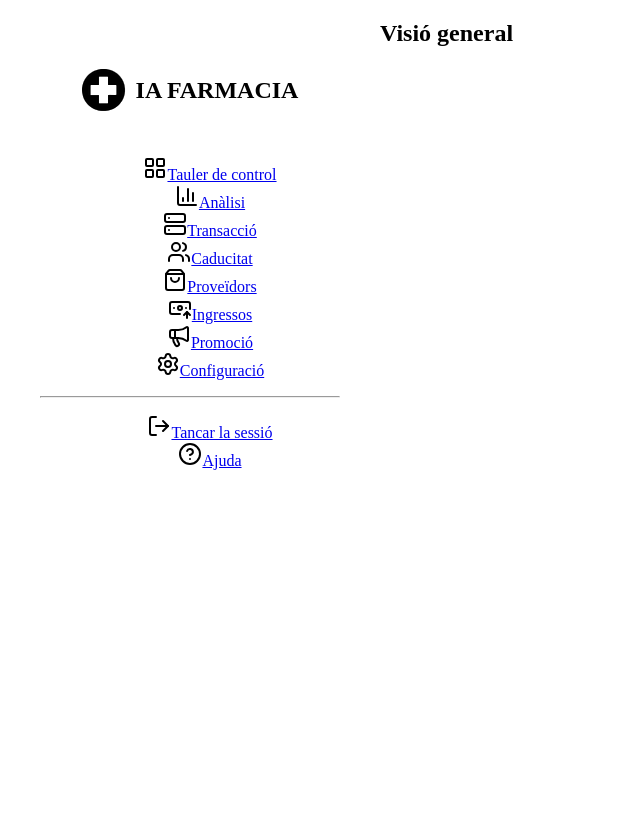
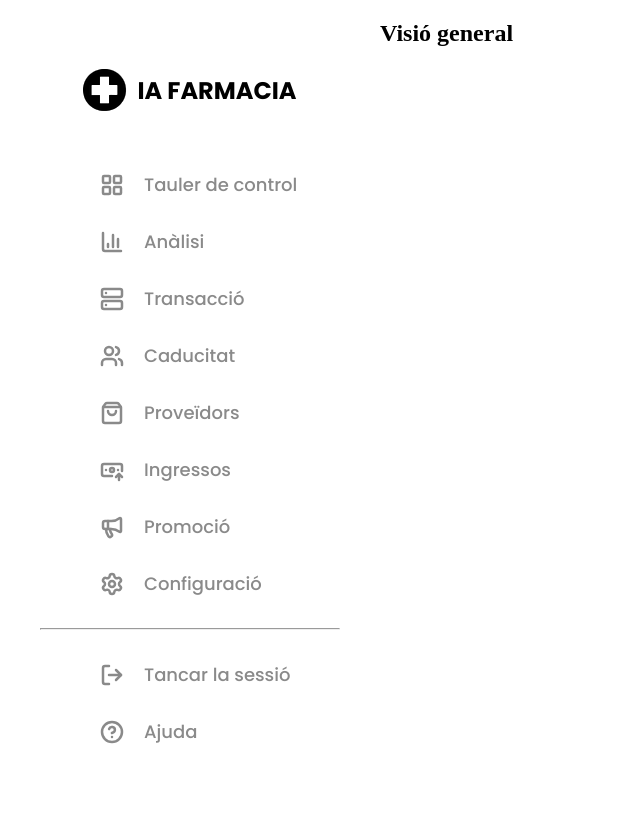
Before and after one commit to GavinCartier/pharmaceutical-ai, a Flask app: page / in a window 1280 px wide. Shown: the whole page, without its empty margins (0-640 px from the left). Before the commit the page ends 470 px from the top, so only its background shows below. Run offline with Flask 3, Linux system fonts and the light colour scheme.

Commit message:
sidebar finish

```diff
--- a/static/css/styles.css
+++ b/static/css/styles.css
@@ -8,6 +8,7 @@ body {
 .sidebar {
     padding: 40px;
     width: 300px;
+    font-family: 'Poppins', sans-serif;
 }
 
 .sidebar-top {
@@ -25,5 +26,23 @@ body {
 
 .sidebar-list {
     list-style-type: none;
-    justify-items: center;
+    color: #8a8a8a
 }
+
+.sidebar-list-item {
+    display: flex;
+    gap: 20px;
+    padding: 15px 20px;
+    align-items: center;
+}
+
+.sidebar a {
+    text-decoration: none;
+    color: #8a8a8a;
+    font-size: 18px;
+    font-weight: 500;
+}
+
+.sidebar-list-item svg {
+    stroke-width: 2.5;
+}
--- a/templates/components/sidebar.html
+++ b/templates/components/sidebar.html
@@ -9,20 +9,40 @@
     </div>
 
     <ul class="sidebar-list">
-        <li><i data-lucide="layout-grid"></i><a href="#">Tauler de control</a></li>
-        <li><i data-lucide="chart-column"></i><a href="#">Anàlisi</a></li>
-        <li><i data-lucide="server"></i><a href="#">Transacció</a></li>
-        <li><i data-lucide="users"></i><a href="#">Caducitat</a></li>
-        <li><i data-lucide="shopping-bag"></i><a href="#">Proveïdors</a></li>
-        <li><i data-lucide="banknote-arrow-up"></i><a href="#">Ingressos</a></li>
-        <li><i data-lucide="megaphone"></i><a href="#">Promoció</a></li>
-        <li><i data-lucide="settings"></i><a href="#">Configuració</a></li>
+        <li
+            class="sidebar-list-item"
+        ><i data-lucide="layout-grid"></i><a href="#">Tauler de control</a></li>
+        <li
+            class="sidebar-list-item"
+        ><i data-lucide="chart-column"></i><a href="#">Anàlisi</a></li>
+        <li
+            class="sidebar-list-item"
+        ><i data-lucide="server"></i><a href="#">Transacció</a></li>
+        <li
+            class="sidebar-list-item"
+        ><i data-lucide="users"></i><a href="#">Caducitat</a></li>
+        <li
+            class="sidebar-list-item"
+        ><i data-lucide="shopping-bag"></i><a href="#">Proveïdors</a></li>
+        <li
+            class="sidebar-list-item"
+        ><i data-lucide="banknote-arrow-up"></i><a href="#">Ingressos</a></li>
+        <li
+            class="sidebar-list-item"
+        ><i data-lucide="megaphone"></i><a href="#">Promoció</a></li>
+        <li
+            class="sidebar-list-item"
+        ><i data-lucide="settings"></i><a href="#">Configuració</a></li>
     </ul>
 
     <hr>
 
     <ul class="sidebar-list">
-        <li><i data-lucide="log-out"></i><a href="#">Tancar la sessió</a></li>
-        <li><i data-lucide="circle-question-mark"></i><a href="#">Ajuda</a></li>
+        <li
+            class="sidebar-list-item"
+        ><i data-lucide="log-out"></i><a href="#">Tancar la sessió</a></li>
+        <li
+            class="sidebar-list-item"
+        ><i data-lucide="circle-question-mark"></i><a href="#">Ajuda</a></li>
     </ul>
 </nav>
--- a/templates/index.html
+++ b/templates/index.html
@@ -4,6 +4,7 @@
 <head>
     <title>Flask App</title>
     <link rel="stylesheet" href="{{ url_for('static', filename='css/styles.css') }}">
+    <link href="https://fonts.googleapis.com/css2?family=Poppins:wght@300;400;500;600;700&display=swap" rel="stylesheet">
     <script src="https://unpkg.com/lucide@latest"></script>
 
 </head>
```
